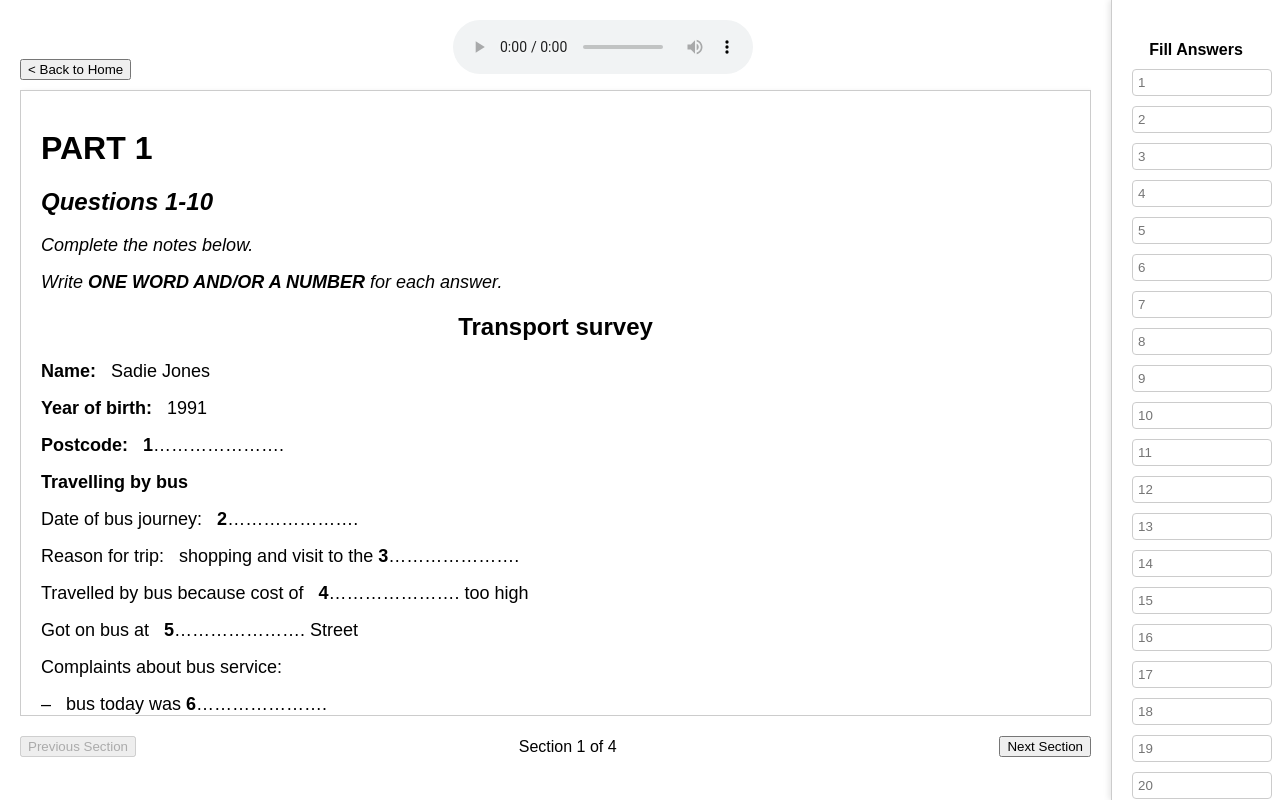
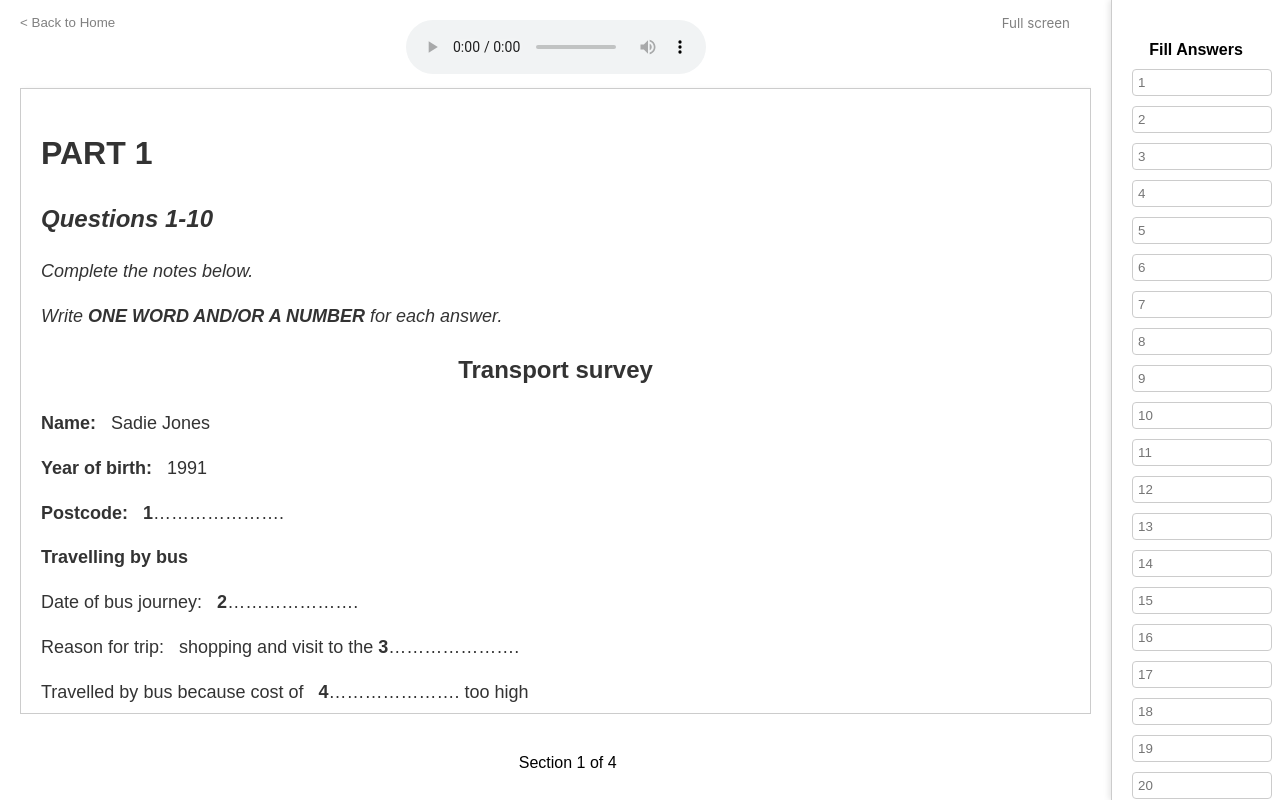
Before and after one commit to supperking03/ielts-computer-tests, a React (Create React App) app: page /listening/1/1 in a window 1280 px wide. Built offline with nearby package versions, Linux system fonts and the light colour scheme.

Commit message:
Change UI

```diff
--- a/package.json
+++ b/package.json
@@ -6,6 +6,7 @@
     "@testing-library/jest-dom": "^5.17.0",
     "@testing-library/react": "^13.4.0",
     "@testing-library/user-event": "^13.5.0",
+    "font-awesome": "^4.7.0",
     "react": "^18.2.0",
     "react-dom": "^18.2.0",
     "react-helmet": "^6.1.0",
--- a/src/App.css
+++ b/src/App.css
@@ -3,25 +3,30 @@
 }
 
 .App-logo {
-  height: 40vmin;
+  height: 10vmin;
   pointer-events: none;
 }
 
 @media (prefers-reduced-motion: no-preference) {
   .App-logo {
-    animation: App-logo-spin infinite 20s linear;
+
   }
 }
 
 .App-header {
   background-color: #282c34;
-  min-height: 100vh;
+  min-height: 20vh;
   display: flex;
   flex-direction: column;
   align-items: center;
   justify-content: center;
-  font-size: calc(10px + 2vmin);
+  font-size: calc(10px + 1vmin);
   color: white;
+}
+
+.Navigator {
+  text-decoration: dotted;
+  color: black;
 }
 
 .App-link {
@@ -47,11 +52,80 @@
   /* padding: 10px 20px; */
   margin: 0 10px;
   /* background-color: #007BFF; */
-  color: #0320fa;
-  text-decoration: none;
+  text-decoration: underline;
+  color: black;
   transition: background-color 0.3s ease;
 }
 
 .menu a:hover {
 
 }
+
+/* Button in the header */
+button {
+  /* padding: 10px 20px; */
+  margin-top: 20px;
+  margin-bottom: 20px;
+  background-color: transparent;
+  color: rgb(255, 255, 255);
+  border: none;
+  /* border-radius: 4px; */
+  cursor: pointer;
+  text-decoration: underline;
+
+
+  /* transition: background-color 0.3s ease; */
+}
+
+button:hover {
+  background-color: transparent;
+}
+
+/* Popup styles */
+.popup-container {
+  position: fixed;
+  top: 0;
+  left: 0;
+  right: 0;
+  bottom: 0;
+  background-color: rgba(0, 0, 0, 0.7); /* semi-transparent black background */
+  display: flex;
+  align-items: center;
+  justify-content: center;
+  z-index: 9999; /* ensure it's on top */
+}
+
+.popup-container ul {
+  list-style-type: none;
+  padding: 0;
+}
+
+.popup-container li {
+  margin: 10px 0;
+}
+
+.popup-container h2 {
+  color: aliceblue;
+}
+
+/* Popup content */
+.popup-content {
+  background-color: white;
+  padding: 20px;
+  border-radius: 10px;
+  width: 70%; /* or whatever you prefer */
+  max-width: 500px; /* or adjust this value */
+}
+
+.popup-content img {
+  width: 50px; /* adjust this based on your images */
+  height: 50px;
+  margin-left: 10px;
+}
+
+/* Close button on popup */
+.popup-container button {
+  position: absolute;
+  right: 20px;
+  top: 20px;
+}
--- a/src/App.js
+++ b/src/App.js
@@ -7,26 +7,37 @@ import { tests } from './components/data';
 import { tests as tests2 } from './components/dataLis';
 import ListeningPassage from './components/ListeningPassage';
 import './Menu.css';
+import './App.css';
 import { Helmet } from 'react-helmet';
 
 
 
 function Header() {
+  const [isPopupVisible, setPopupVisible] = useState(false);
+
   return (
     <div>
       <Helmet>
         <title>The Best IELTS Practice Test On Computer</title>
         <meta name="description" content="Real practise, Real score" />
-        <h1>The Best IELTS Practice Test On Computer</h1>
       </Helmet>
-      <header className="app-header">
-        <img src={`https://genk.mediacdn.vn/k:thumb_w/640/2015/screen-shot-2015-07-30-at-2-31-57-pm-1438334096188/cau-chuyen-ve-nguoi-tao-ra-chu-ech-xanh-than-thanh.png`} alt="Website Logo" className="logo" />
+      <header className="App-header">
+        <img src={`https://genk.mediacdn.vn/k:thumb_w/640/2015/screen-shot-2015-07-30-at-2-31-57-pm-1438334096188/cau-chuyen-ve-nguoi-tao-ra-chu-ech-xanh-than-thanh.png`} alt="Website Logo" className="App-logo" />
         <h1>The Best IELTS Practice Test On Computer</h1>
         <a>Real practise, Real score</a>
+        <button onClick={() => setPopupVisible(true)}>Why We Are The Best?</button>
       </header>
+
+      {isPopupVisible && (
+        <div className="popup-container">
+            <button onClick={() => setPopupVisible(false)}>Close</button>
+            <img src="https://genk.mediacdn.vn/k:thumb_w/640/2015/screen-shot-2015-07-30-at-2-31-57-pm-1438334096188/cau-chuyen-ve-nguoi-tao-ra-chu-ech-xanh-than-thanh.png" alt="Highlight pen sample" />
+        </div>
+      )}
     </div>
   );
 }
+
 
 function AppContent() {
   const location = useLocation();
@@ -37,8 +48,8 @@ function AppContent() {
     <div className="App">
       {(!location.pathname.startsWith('/reading/') && !location.pathname.startsWith('/listening/')) && <Header />}
       {(!location.pathname.startsWith('/reading/') && !location.pathname.startsWith('/listening/')) && <div className="menu">
-          <Link onClick={()=>{setCurrentPage(0)}}>Reading</Link>
-          <Link onClick={()=>{setCurrentPage(1)}}>Listening</Link>
+          <Link className="Navigator" onClick={()=>{setCurrentPage(0)}}>Reading</Link>
+          <Link className="Navigator" onClick={()=>{setCurrentPage(1)}}>Listening</Link>
       </div>}
       <Routes>
           <Route path="/" element={<Home tests={currentPage==0 ? tests : tests2} />} />
--- a/src/Menu.css
+++ b/src/Menu.css
@@ -15,3 +15,36 @@
   .menu a:hover {
 
   }
+
+  .popup-container {
+    position: fixed;
+    top: 0;
+    left: 0;
+    width: 100%;
+    height: 100%;
+    background-color: rgba(0, 0, 0, 0.7); /* semi-transparent black */
+    display: flex;
+    justify-content: center;
+    align-items: center;
+    z-index: 1000;  /* To ensure the popup appears on top of other content */
+}
+
+.popup-container ul {
+    list-style-type: none;
+    padding: 0;
+    font-family: Arial, sans-serif;
+    background: #ffffff;
+    padding: 20px;
+    border-radius: 10px;
+    box-shadow: 0px 0px 10px rgba(0, 0, 0, 0.5);
+}
+
+.popup-container li {
+    margin-bottom: 10px;
+}
+
+.popup-container img {
+    width: 30px;
+    height: 30px;
+    margin-left: 10px;
+}
--- a/src/components/ListeningPassage.css
+++ b/src/components/ListeningPassage.css
@@ -47,13 +47,15 @@
 }
 
 .audio-section {
-    margin-left: 30%;
+
 }
 
 .content-section {
     display: flex;
     gap: 20px;
     overflow: hidden;
+    color: #333;  /* dark gray color */
+    background-color: #ffffff;  /* white background */
 }
 
 .passage-section,
@@ -65,6 +67,9 @@
     margin-top: 10px;
     border: 1px solid #ccc;
     box-shadow: 2px 2px 6px rgba(0, 0, 0, 0.1);
+    font-family: 'Arial', sans-serif; /* Use Arial font */
+    font-size: 16px; /* Adjust as per your requirement */
+    line-height: 1.6; /* Providing spacing between lines for better readability */
 }
 
 .passage-navigation {
@@ -155,3 +160,24 @@ div[style*="absolute"] button:hover {
 .questions-section div {
     text-align: left;
 }
+
+.fullscreen-button {
+    position: absolute;
+    top: 10px;
+    right: 200px;
+    z-index: 1000; /* ensures it's above other content */
+    padding: 5px 10px;
+    cursor: pointer;
+    font-size: smaller;
+    color: grey;
+}
+
+.back-button {
+    cursor: pointer;
+    font-size: smaller;
+    color: grey;
+    position: absolute;
+    top: 10px;
+    left: 10px;
+    padding: 5px 10px;
+}
--- a/src/components/ListeningPassage.js
+++ b/src/components/ListeningPassage.js
@@ -108,6 +108,16 @@ function ListeningPassage() {
         setAnswers(newAnswers);
     };
 
+    function toggleFullScreen() {
+        if (!document.fullscreenElement) {
+            document.documentElement.requestFullscreen();
+        } else {
+            if (document.exitFullscreen) {
+                document.exitFullscreen();
+            }
+        }
+    }
+
 
     return (
         <div>
@@ -115,9 +125,10 @@ function ListeningPassage() {
                 <title>IELTS Listening Practice</title>
                 <meta name="description" content="Tune in to our listening practice tests and improve your IELTS listening skills." />
             </Helmet>
+            <a className="fullscreen-button" onClick={toggleFullScreen} aria-hidden="true">Full screen</a>
             <div className="reading-passage" onContextMenu={handleRightClick}>
             <div className="main-section">
-                <button onClick={navigateBackToHome}>{`< Back to Home`}</button>
+                <a className="back-button" onClick={navigateBackToHome}>{`< Back to Home`}</a>
                 {/* Audio Section */}
                 <audio
                     className="audio-section"
--- a/src/components/ReadingPassage.css
+++ b/src/components/ReadingPassage.css
@@ -1,3 +1,5 @@
+@import "~font-awesome/css/font-awesome.min.css";
+
 .reading-passage {
     font-family: 'Arial', sans-serif;
     display: flex;
@@ -50,6 +52,8 @@
     display: flex;
     gap: 20px;
     overflow: hidden;
+    color: #333;  /* dark gray color */
+    background-color: #ffffff;  /* white background */
 }
 
 .passage-section,
@@ -60,6 +64,9 @@
     padding: 20px;
     border: 1px solid #ccc;
     box-shadow: 2px 2px 6px rgba(0, 0, 0, 0.1);
+    font-family: 'Arial', sans-serif; /* Use Arial font */
+    font-size: 16px; /* Adjust as per your requirement */
+    line-height: 1.6; /* Providing spacing between lines for better readability */
 }
 
 .passage-navigation {
@@ -150,3 +157,24 @@ div[style*="absolute"] button:hover {
 .questions-section div {
     text-align: left;
 }
+
+.fullscreen-button {
+    position: absolute;
+    top: 10px;
+    right: 200px;
+    z-index: 1000; /* ensures it's above other content */
+    padding: 5px 10px;
+    cursor: pointer;
+    font-size: smaller;
+    color: grey;
+}
+
+.back-button {
+    cursor: pointer;
+    font-size: smaller;
+    color: grey;
+    position: absolute;
+    top: 10px;
+    left: 10;
+    padding: 5px 10px;
+}
--- a/src/components/ReadingPassage.js
+++ b/src/components/ReadingPassage.js
@@ -35,6 +35,15 @@ function ReadingPassage() {
 
     const passages = selectedTest.passages;
 
+    function toggleFullScreen() {
+        if (!document.fullscreenElement) {
+            document.documentElement.requestFullscreen();
+        } else {
+            if (document.exitFullscreen) {
+                document.exitFullscreen();
+            }
+        }
+    }
 
     const handleRightClick = (e) => {
         e.preventDefault();
@@ -110,9 +119,10 @@ function ReadingPassage() {
                 <title>IELTS Reading Practice</title>
                 <meta name="description" content="Engage with our reading practice tests to get a real feel of the IELTS exam." />
             </Helmet>
+            <a className="fullscreen-button" onClick={toggleFullScreen} aria-hidden="true">Full screen</a>
             <div className="reading-passage" onContextMenu={handleRightClick}>
             <div className="main-section">
-                <button onClick={navigateBackToHome}>{`< Back to Home`}</button>
+                <a className="back-button" onClick={navigateBackToHome}>{`< Back to Home`}</a>
                 <div className="timer-container">
                     <CountdownTimer />
                 </div>
```
Also changed, not shown: 1 other file (tests, documents, lock files or other folders).
